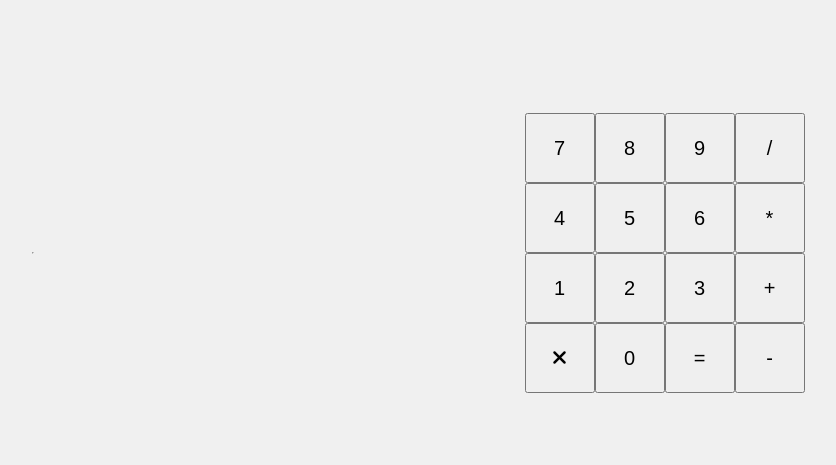
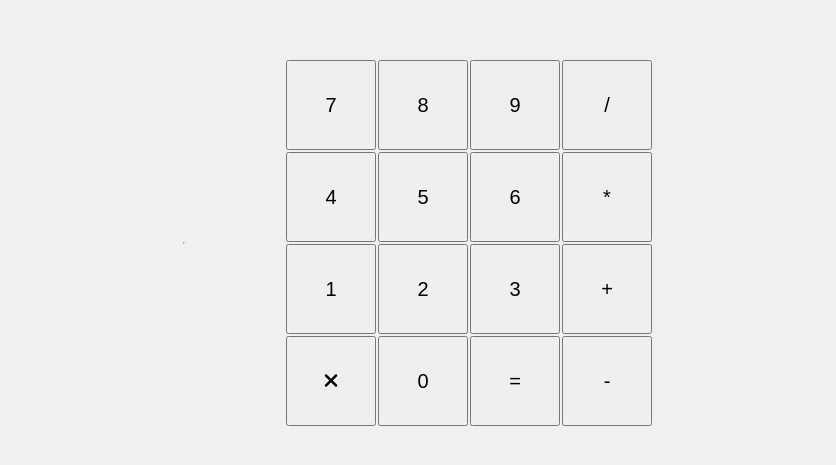
Before and after one commit to nathija-nimantha/simple-calculator, a plain HTML site: page index.html in a window 1280 px wide. Shown: the part 165-630 px from the top of the page, without its empty margins (222-1058 px from the left). Drawn offline with Linux system fonts and the light colour scheme.

Commit message:
modified css

```diff
--- a/style.css
+++ b/style.css
@@ -8,16 +8,16 @@ body {
 }
 table {
     border-collapse: collapse;
-    margin: 0 auto;
     margin-top: 20px;
+    margin: 50px;
     border-spacing: 0;
 }
 input[type="button"], button {
-    width: 70px;
-    height: 70px;
+    width: 90px;
+    height: 90px;
     font-size: 20px;
-    margin: 0;
-    padding: 0;
+    margin: 1px;
+    padding: 1px;
 }
 h1 {
     text-align: center;
```
